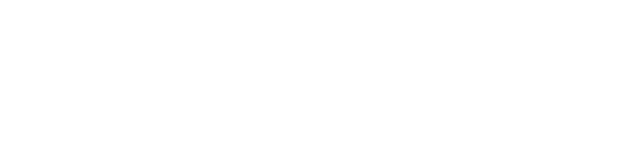
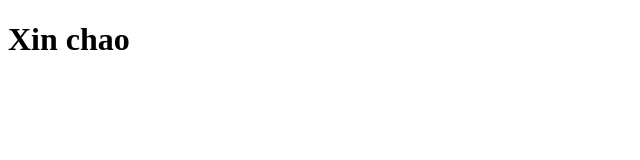
Before and after one commit to Duong5885/demo1, a plain HTML site: page index.html in a window 1280 px wide. Shown: the whole page, without its empty margins (0-640 px from the left). Drawn offline with Linux system fonts and the light colour scheme.

Commit message:
Update index.html

```diff
--- a/index.html
+++ b/index.html
@@ -1,10 +1,10 @@
 <!DOCTYPE html>
 <html>
     <head>
-
+        <Title>Demo web</Title>
     </head>
 
     <body>
-
+        <h1>Xin chao</h1>
     </body>
 </html>
```
